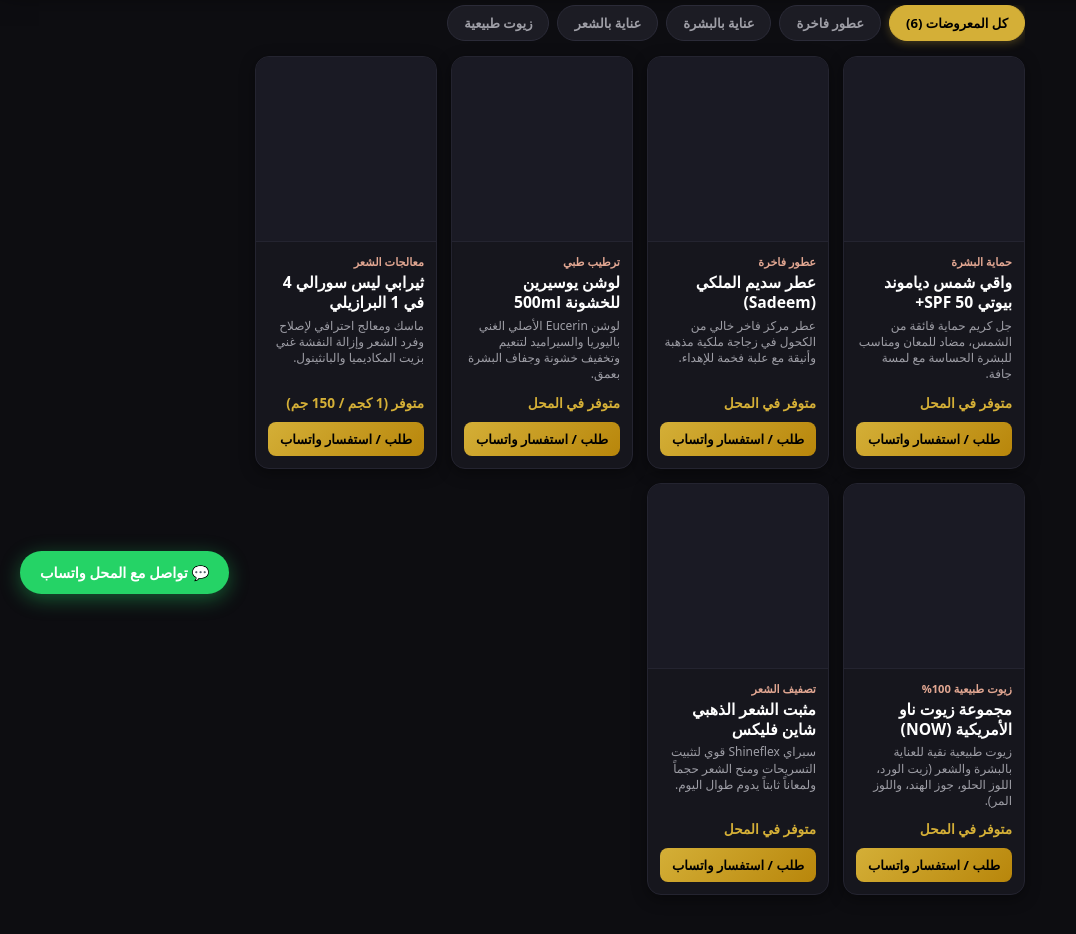
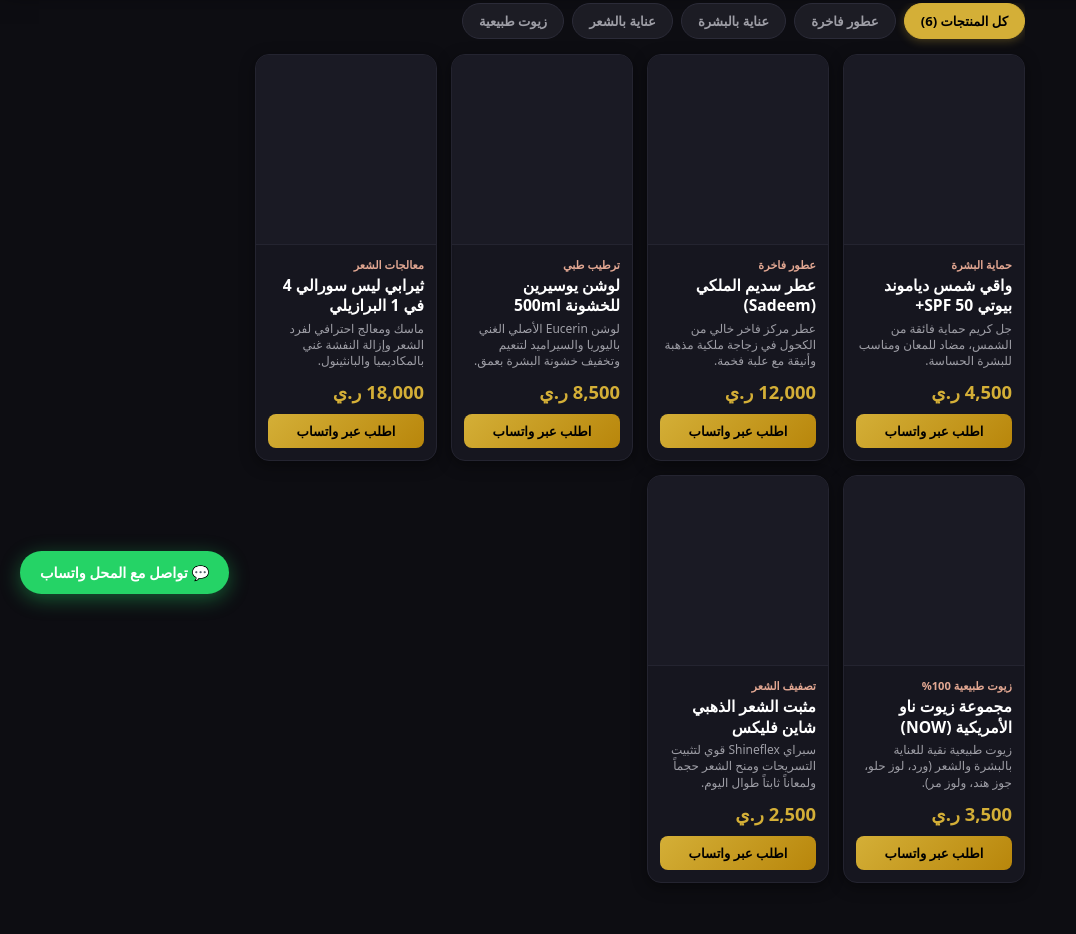
Before and after one commit to Alraheeq/alraheeq, a plain HTML site: page index.html in a window 1280 px wide. Shown: the part 186-1120 px from the top of the page, without its empty margins (0-1076 px from the left). Drawn offline with Linux system fonts and the light colour scheme.

Commit message:
Revise product details and update styles
Updated product descriptions, prices, and WhatsApp links. Modified styles for background and card elements.

```diff
--- a/index.html
+++ b/index.html
@@ -1,16 +1,15 @@
-
 <!DOCTYPE html>
 <html lang="ar" dir="rtl">
 <head>
     <meta charset="UTF-8">
     <meta name="viewport" content="width=device-width, initial-scale=1.0">
-    <title>الرحيق للعطور والتجميل والإكسسوارات | فـوة</title>
+    <title>متجر الرحيق | للعطور والتجميل</title>
     <style>
         :root {
-            --bg-dark: #0d0d11;
-            --card-dark: #16161d;
+            --bg-dark: #0d0d12;
+            --card-dark: #16161f;
             --gold: #d4af37;
-            --rose-gold: #e2a792;
+            --rose: #e2a792;
             --text-light: #f5f5f5;
             --text-muted: #9e9ea6;
             --wa-green: #25d366;
@@ -19,9 +18,8 @@
         * { box-sizing: border-box; margin: 0; padding: 0; font-family: system-ui, -apple-system, sans-serif; }
         body { background: var(--bg-dark); color: var(--text-light); padding-bottom: 95px; }
 
-        /* الهيدر الفخم */
         .hero {
-            background: radial-gradient(circle at center, #25202b 0%, #0d0d11 100%);
+            background: radial-gradient(circle at center, #26202e 0%, #0d0d12 100%);
             border-bottom: 2px solid var(--gold);
             padding: 30px 20px 20px;
             text-align: center;
@@ -40,13 +38,12 @@
             margin-bottom: 8px;
         }
 
-        .hero h1 { font-size: 1.6rem; color: #fff; margin-bottom: 6px; letter-spacing: 0.5px; }
-        .hero p { color: var(--text-muted); font-size: 0.82rem; margin-bottom: 8px; }
-        .location-tag { color: var(--rose-gold); font-size: 0.78rem; font-weight: 600; }
+        .hero h1 { font-size: 1.6rem; color: #fff; margin-bottom: 6px; }
+        .hero p { color: var(--text-muted); font-size: 0.82rem; margin-bottom: 6px; }
+        .location-tag { color: var(--rose); font-size: 0.78rem; font-weight: 600; }
 
         .container { max-width: 800px; margin: 20px auto; padding: 0 15px; }
 
-        /* أزرار الأقسام */
         .tabs {
             display: flex;
             gap: 8px;
@@ -75,7 +72,6 @@
             box-shadow: 0 2px 10px rgba(212,175,55,0.3);
         }
 
-        /* شبكة المنتجات */
         .grid {
             display: grid;
             grid-template-columns: repeat(auto-fill, minmax(155px, 1fr));
@@ -96,7 +92,7 @@
 
         .card-img-wrap {
             width: 100%;
-            height: 185px;
+            height: 190px;
             position: relative;
             background: #1a1a24;
             border-bottom: 1px solid #242430;
@@ -114,10 +110,10 @@
         }
 
         .card-body { padding: 12px; display: flex; flex-direction: column; flex-grow: 1; }
-        .tag { font-size: 0.7rem; color: var(--rose-gold); margin-bottom: 3px; font-weight: bold; }
+        .tag { font-size: 0.7rem; color: var(--rose); margin-bottom: 3px; font-weight: bold; }
         .name { font-size: 0.98rem; font-weight: 700; color: #fff; margin-bottom: 5px; line-height: 1.3; }
         .desc { font-size: 0.75rem; color: var(--text-muted); margin-bottom: 10px; flex-grow: 1; line-height: 1.35; }
-        .price { font-size: 0.85rem; font-weight: bold; color: var(--gold); margin-bottom: 10px; }
+        .price { font-size: 1.15rem; font-weight: bold; color: var(--gold); margin-bottom: 10px; }
 
         .order-btn {
             background: linear-gradient(135deg, #d4af37, #b8860b);
@@ -130,7 +126,6 @@
             font-weight: bold;
         }
 
-        /* شريط معلومات المحل وزر واتساب */
         .wa-float {
             position: fixed;
             bottom: 20px;
@@ -153,16 +148,15 @@
 <body>
 
     <div class="hero">
-        <div class="hero-badge">المتجر الإلكتروني المعتمد</div>
+        <div class="hero-badge">معاينة المتجر الإلكتروني</div>
         <h1>الرحيق للعطور والتجميل</h1>
         <p>عطور أصلية، أدوات تجميل، عناية بالبشرة والشعر، وإكسسوارات</p>
         <div class="location-tag">📍 المكلا - فـوة، المساكن (الشارع الثاني)</div>
     </div>
 
     <div class="container">
-        <!-- أزرار الأقسام -->
         <div class="tabs">
-            <button class="tab-btn active" onclick="filterCategory('all', this)">كل المعروضات (6)</button>
+            <button class="tab-btn active" onclick="filterCategory('all', this)">كل المنتجات (6)</button>
             <button class="tab-btn" onclick="filterCategory('perfumes', this)">عطور فاخرة</button>
             <button class="tab-btn" onclick="filterCategory('skin', this)">عناية بالبشرة</button>
             <button class="tab-btn" onclick="filterCategory('hair', this)">عناية بالشعر</button>
@@ -173,96 +167,105 @@
             <!-- 1. واقي شمس دياموند بيوتي -->
             <div class="card" data-cat="skin">
                 <div class="card-img-wrap">
-                    <img src="p1.jpg" alt="واقي شمس دياموند بيوتي" class="card-img" onerror="this.style.display='none'">
+                    <img src="p1.jpg" alt="واقي شمس دياموند بيوتي" class="card-img" onerror="tryNext(this, ['p1.jpeg', 'p1.png', 'p1.jpg.jpg'])">
                 </div>
                 <div class="card-body">
                     <span class="tag">حماية البشرة</span>
                     <div class="name">واقي شمس دياموند بيوتي SPF 50+</div>
-                    <div class="desc">جل كريم حماية فائقة من الشمس، مضاد للمعان ومناسب للبشرة الحساسة مع لمسة جافة.</div>
-                    <div class="price">متوفر في المحل</div>
-                    <a href="https://wa.me/967781666239?text=السلام%20عليكم،%20ارغب%20بالاستفسار%20عن%20سعر%20واقي%20شمس%20دياموند%20بيوتي" class="order-btn" target="_blank">طلب / استفسار واتساب</a>
+                    <div class="desc">جل كريم حماية فائقة من الشمس، مضاد للمعان ومناسب للبشرة الحساسة.</div>
+                    <div class="price">4,500 ر.ي</div>
+                    <a href="https://wa.me/967781666239?text=السلام%20عليكم،%20ارغب%20بطلب%20واقي%20شمس%20دياموند%20بيوتي%20بسعر%204500%20ريال" class="order-btn" target="_blank">اطلب عبر واتساب</a>
                 </div>
             </div>
 
             <!-- 2. عطر سديم -->
             <div class="card" data-cat="perfumes">
                 <div class="card-img-wrap">
-                    <img src="p2.jpg" alt="عطر سديم" class="card-img" onerror="this.style.display='none'">
+                    <img src="p2.jpg" alt="عطر سديم" class="card-img" onerror="tryNext(this, ['p2.jpeg', 'p2.png', 'p2.jpg.jpg'])">
                 </div>
                 <div class="card-body">
                     <span class="tag">عطور فاخرة</span>
                     <div class="name">عطر سديم الملكي (Sadeem)</div>
-                    <div class="desc">عطر مركز فاخر خالي من الكحول في زجاجة ملكية مذهبة وأنيقة مع علبة فخمة للإهداء.</div>
-                    <div class="price">متوفر في المحل</div>
-                    <a href="https://wa.me/967781666239?text=السلام%20عليكم،%20ارغب%20بالاستفسار%20عن%20سعر%20عطر%20سديم" class="order-btn" target="_blank">طلب / استفسار واتساب</a>
+                    <div class="desc">عطر مركز فاخر خالي من الكحول في زجاجة ملكية مذهبة وأنيقة مع علبة فخمة.</div>
+                    <div class="price">12,000 ر.ي</div>
+                    <a href="https://wa.me/967779920171?text=السلام%20عليكم،%20ارغب%20بطلب%20عطر%20سديم%20الملكي%20بسعر%2012000%20ريال" class="order-btn" target="_blank">اطلب عبر واتساب</a>
                 </div>
             </div>
 
             <!-- 3. لوشن يوسيرين -->
             <div class="card" data-cat="skin">
                 <div class="card-img-wrap">
-                    <img src="p3.jpg" alt="لوشن يوسيرين" class="card-img" onerror="this.style.display='none'">
+                    <img src="p3.jpg" alt="لوشن يوسيرين" class="card-img" onerror="tryNext(this, ['p3.jpeg', 'p3.png', 'p3.jpg.jpg'])">
                 </div>
                 <div class="card-body">
                     <span class="tag">ترطيب طبي</span>
                     <div class="name">لوشن يوسيرين للخشونة 500ml</div>
-                    <div class="desc">لوشن Eucerin الأصلي الغني باليوريا والسيراميد لتنعيم وتخفيف خشونة وجفاف البشرة بعمق.</div>
-                    <div class="price">متوفر في المحل</div>
-                    <a href="https://wa.me/967781666239?text=السلام%20عليكم،%20ارغب%20بالاستفسار%20عن%20لوشن%20يوسيرين%20الاصلي" class="order-btn" target="_blank">طلب / استفسار واتساب</a>
+                    <div class="desc">لوشن Eucerin الأصلي الغني باليوريا والسيراميد لتنعيم وتخفيف خشونة البشرة بعمق.</div>
+                    <div class="price">8,500 ر.ي</div>
+                    <a href="https://wa.me/967781666239?text=السلام%20عليكم،%20ارغب%20بطلب%20لوشن%20يوسيرين%20الاصلي%20بسعر%208500%20ريال" class="order-btn" target="_blank">اطلب عبر واتساب</a>
                 </div>
             </div>
 
             <!-- 4. معالج سورالي -->
             <div class="card" data-cat="hair">
                 <div class="card-img-wrap">
-                    <img src="p4.jpg" alt="بروتين سورالي" class="card-img" onerror="this.style.display='none'">
+                    <img src="p4.jpg" alt="بروتين سورالي" class="card-img" onerror="tryNext(this, ['p4.jpeg', 'p4.png', 'p4.jpg.jpg'])">
                 </div>
                 <div class="card-body">
                     <span class="tag">معالجات الشعر</span>
                     <div class="name">ثيرابي ليس سورالي 4 في 1 البرازيلي</div>
-                    <div class="desc">ماسك ومعالج احترافي لإصلاح وفرد الشعر وإزالة النفشة غني بزيت المكاديميا والبانثينول.</div>
-                    <div class="price">متوفر (1 كجم / 150 جم)</div>
-                    <a href="https://wa.me/967781666239?text=السلام%20عليكم،%20ارغب%20بالاستفسار%20عن%20ثيرابي%20ليس%20سورالي" class="order-btn" target="_blank">طلب / استفسار واتساب</a>
+                    <div class="desc">ماسك ومعالج احترافي لفرد الشعر وإزالة النفشة غني بالمكاديميا والبانثينول.</div>
+                    <div class="price">18,000 ر.ي</div>
+                    <a href="https://wa.me/967781666239?text=السلام%20عليكم،%20ارغب%20بطلب%20ثيرابي%20ليس%20سورالي%20بسعر%2018000%20ريال" class="order-btn" target="_blank">اطلب عبر واتساب</a>
                 </div>
             </div>
 
             <!-- 5. زيوت ناو -->
             <div class="card" data-cat="oils">
                 <div class="card-img-wrap">
-                    <img src="p5.jpg" alt="زيوت ناو" class="card-img" onerror="this.style.display='none'">
+                    <img src="p5.jpg" alt="زيوت ناو" class="card-img" onerror="tryNext(this, ['p5.jpeg', 'p5.png', 'p5.jpg.jpg'])">
                 </div>
                 <div class="card-body">
                     <span class="tag">زيوت طبيعية 100%</span>
                     <div class="name">مجموعة زيوت ناو الأمريكية (NOW)</div>
-                    <div class="desc">زيوت طبيعية نقية للعناية بالبشرة والشعر (زيت الورد، اللوز الحلو، جوز الهند، واللوز المر).</div>
-                    <div class="price">متوفر في المحل</div>
-                    <a href="https://wa.me/967781666239?text=السلام%20عليكم،%20ارغب%20بالاستفسار%20عن%20زيوت%20ناو%20الطبيعية" class="order-btn" target="_blank">طلب / استفسار واتساب</a>
+                    <div class="desc">زيوت طبيعية نقية للعناية بالبشرة والشعر (ورد، لوز حلو، جوز هند، ولوز مر).</div>
+                    <div class="price">3,500 ر.ي</div>
+                    <a href="https://wa.me/967781666239?text=السلام%20عليكم،%20ارغب%20بطلب%20زيوت%20ناو%20الامريكية%20بسعر%203500%20ريال" class="order-btn" target="_blank">اطلب عبر واتساب</a>
                 </div>
             </div>
 
             <!-- 6. مثبت شاين فليكس -->
             <div class="card" data-cat="hair">
                 <div class="card-img-wrap">
-                    <img src="p6.jpg" alt="مثبت شاين فليكس" class="card-img" onerror="this.style.display='none'">
+                    <img src="p6.jpg" alt="مثبت شاين فليكس" class="card-img" onerror="tryNext(this, ['p6.jpeg', 'p6.png', 'p6.jpg.jpg'])">
                 </div>
                 <div class="card-body">
                     <span class="tag">تصفيف الشعر</span>
                     <div class="name">مثبت الشعر الذهبي شاين فليكس</div>
-                    <div class="desc">سبراي Shineflex قوي لتثبيت التسريحات ومنح الشعر حجماً ولمعاناً ثابتاً يدوم طوال اليوم.</div>
-                    <div class="price">متوفر في المحل</div>
-                    <a href="https://wa.me/967781666239?text=السلام%20عليكم،%20ارغب%20بالاستفسار%20عن%20مثبت%20شاين%20فليكس" class="order-btn" target="_blank">طلب / استفسار واتساب</a>
+                    <div class="desc">سبراي Shineflex قوي لتثبيت التسريحات ومنح الشعر حجماً ولمعاناً ثابتاً طوال اليوم.</div>
+                    <div class="price">2,500 ر.ي</div>
+                    <a href="https://wa.me/967781666239?text=السلام%20عليكم،%20ارغب%20بطلب%20مثبت%20شاين%20فليكس%20بسعر%202500%20ريال" class="order-btn" target="_blank">اطلب عبر واتساب</a>
                 </div>
             </div>
         </div>
     </div>
 
-    <!-- زر واتساب المحل الرسمي -->
+    <!-- زر واتساب المحل -->
     <a href="https://wa.me/967781666239?text=مرحباً،%20تواصلت%20معكم%20عبر%20المتجر%20الإلكتروني%20لمحل%20الرحيق" class="wa-float" target="_blank">
         💬 تواصل مع المحل واتساب
     </a>
 
-    <!-- كود التبديل بين الأقسام -->
     <script>
+        function tryNext(img, exts) {
+            let tried = parseInt(img.getAttribute('data-idx') || '0');
+            if (tried < exts.length) {
+                img.setAttribute('data-idx', (tried + 1).toString());
+                img.src = exts[tried];
+            } else {
+                img.style.display = 'none';
+            }
+        }
+
         function filterCategory(cat, btn) {
             document.querySelectorAll('.tab-btn').forEach(b => b.classList.remove('active'));
             btn.classList.add('active');
```
